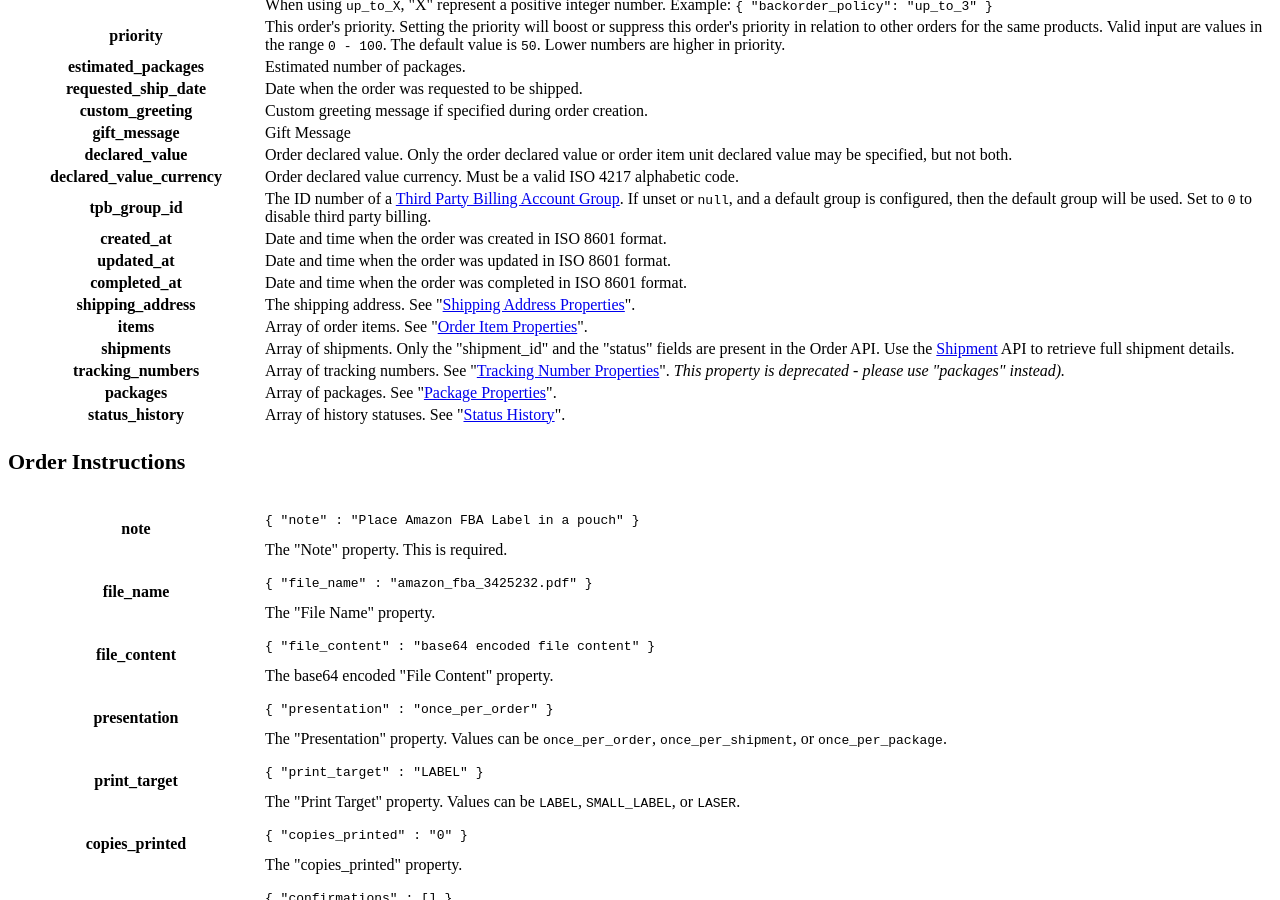
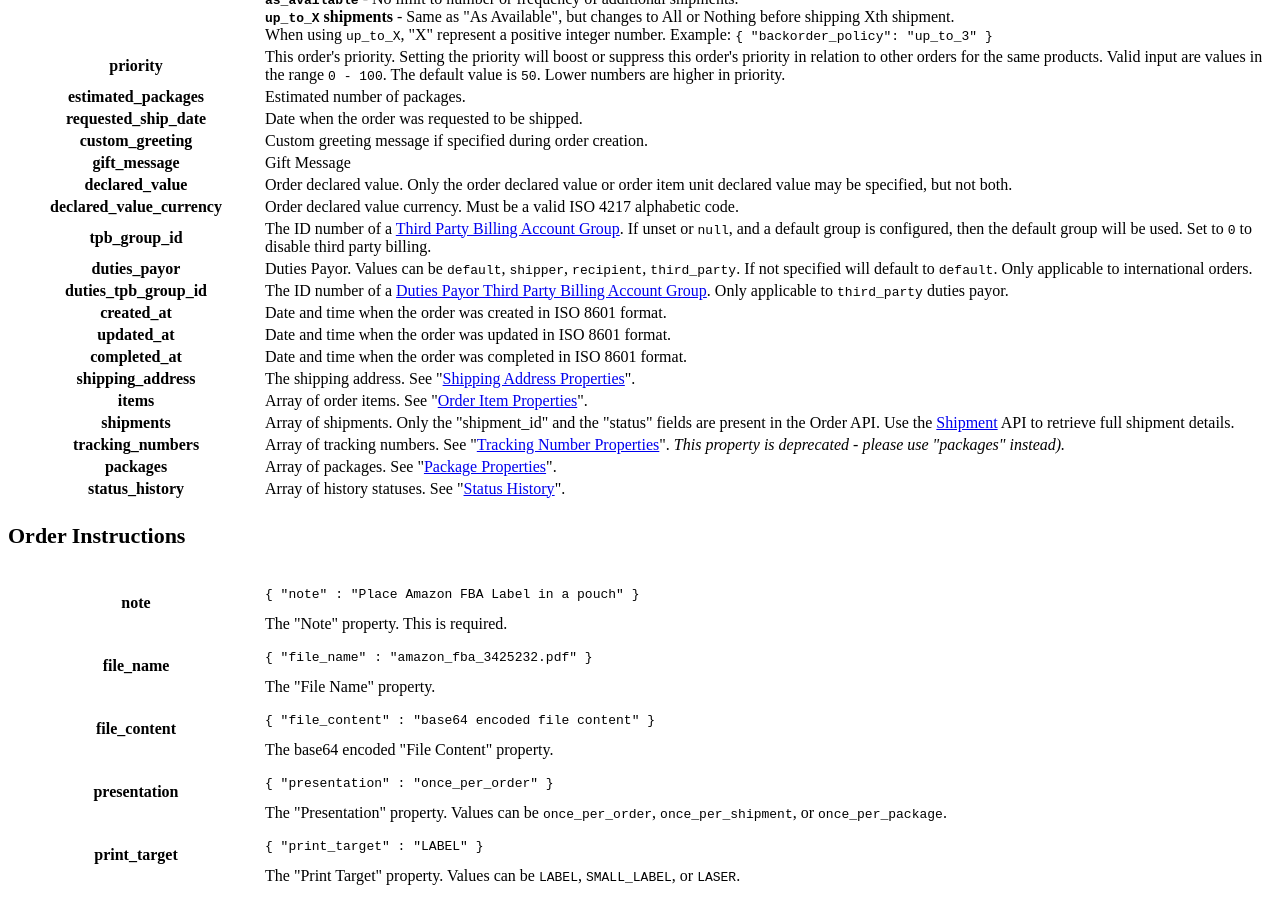
Before and after one commit to ShipStream/shipstream.github.io, a Jekyll site: the page built from _posts/2014-07-25-order.md, in a window 1280 px wide and 900 px high, scrolled down 16235 px. Built offline with Jekyll 4.4.1, drawn with Linux system fonts in a browser that asks for light colours; a style sheet for code colours, icons or effects is not loaded; some of the changed text lies outside the part shown.

Commit message:
Duties Payor for Third Party Billing (#56)
* Add payment_types to TPB account group properties.

* Add "duties_payor" and "duties_tpb_group_id" to the order properties.

```diff
--- a/_posts/2014-07-25-order.md
+++ b/_posts/2014-07-25-order.md
@@ -262,7 +262,9 @@ Create new order:
                 "saturday_delivery" : false,
                 "declared_value_service" : false,
                 "overbox" : false,
-                "delayed_ship_date" : "2022-07-28"
+                "delayed_ship_date" : "2022-07-28",
+                "duties_payor" : "third_party",
+                "duties_tpb_group_id" : "1"
             }
         ]
     ]
@@ -1151,6 +1153,14 @@ true if the comment was added.
         <td>The ID number of a <a href="/ref/third-party-billing-group.html">Third Party Billing Account Group</a>. If unset or <code>null</code>, and a default group is configured, then the default group will be used.  Set to <code>0</code> to disable third party billing.</td>
     </tr>
     <tr>
+        <th>duties_payor</th>
+        <td>Duties Payor. Values can be <code>default</code>, <code>shipper</code>, <code>recipient</code>, <code>third_party</code>. If not specified will default to <code>default</code>. Only applicable to international orders.</td>
+    </tr>
+    <tr>
+        <th>duties_tpb_group_id</th>
+        <td>The ID number of a <a href="/ref/third-party-billing-group.html">Duties Payor Third Party Billing Account Group</a>. Only applicable to <code>third_party</code> duties payor.</td>
+    </tr>
+    <tr>
         <th>created_at</th>
         <td>Date and time when the order was created in ISO 8601 format.</td>
     </tr>
```
Also changed, not shown: _posts/2019-05-02-third-party-billing-group.md (+11 -2 lines).
